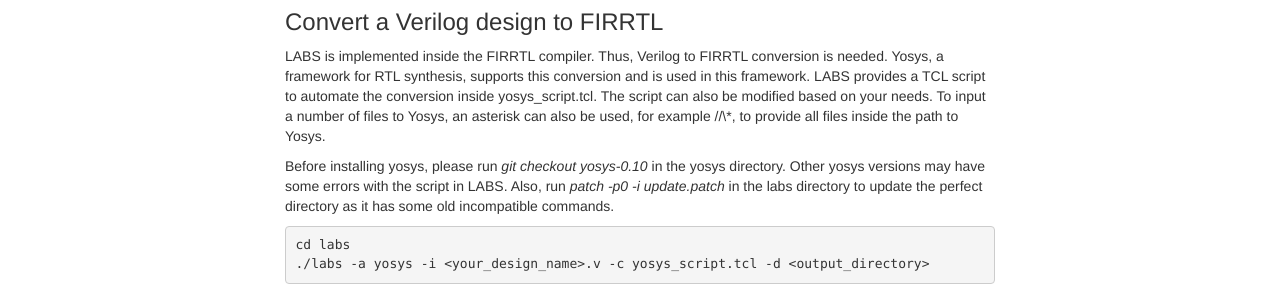
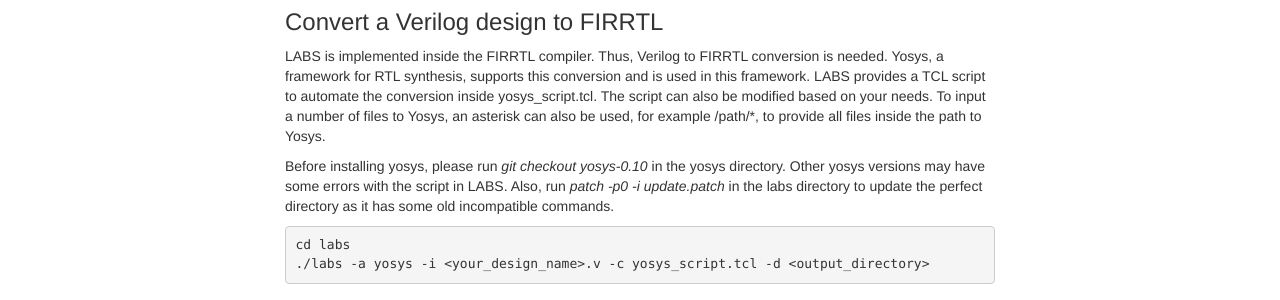
Before and after one commit to nus-labs/nus-labs.github.io, a Jekyll site: the page built from usage.md, in a window 1280 px wide. Shown: the part 232-532 px from the top of the page. Built offline with Jekyll 4.4.1, drawn with Linux system fonts in a browser that asks for light colours; nearby versions of some CDN libraries.

Commit message:
Fix typo

```diff
--- a/usage.md
+++ b/usage.md
@@ -4,7 +4,7 @@
 permalink: /howtouse/
 ---
 ### Convert a Verilog design to FIRRTL
-LABS is implemented inside the FIRRTL compiler. Thus, Verilog to FIRRTL conversion is needed. Yosys, a framework for RTL synthesis, supports this conversion and is used in this framework. LABS provides a TCL script to automate the conversion inside yosys\_script.tcl. The script can also be modified based on your needs. To input a number of files to Yosys, an asterisk can also be used, for example /<path>/\*, to provide all files inside the path to Yosys.
+LABS is implemented inside the FIRRTL compiler. Thus, Verilog to FIRRTL conversion is needed. Yosys, a framework for RTL synthesis, supports this conversion and is used in this framework. LABS provides a TCL script to automate the conversion inside yosys\_script.tcl. The script can also be modified based on your needs. To input a number of files to Yosys, an asterisk can also be used, for example /path/\*, to provide all files inside the path to Yosys.
 
 Before installing yosys, please run _git checkout yosys-0.10_ in the yosys directory. Other yosys versions may have some errors with the script in LABS. Also, run _patch -p0 -i update.patch_ in the labs directory to update the perfect directory as it has some old incompatible commands.
 
```
